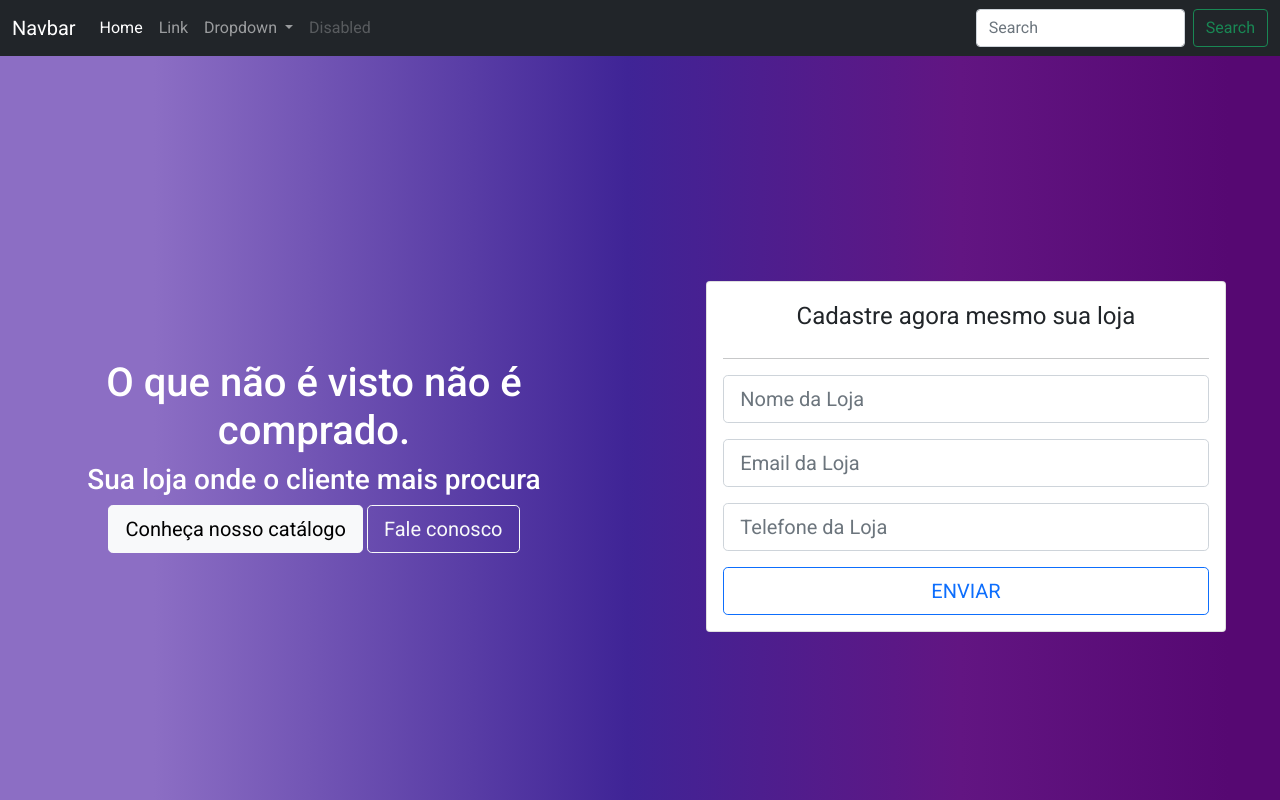
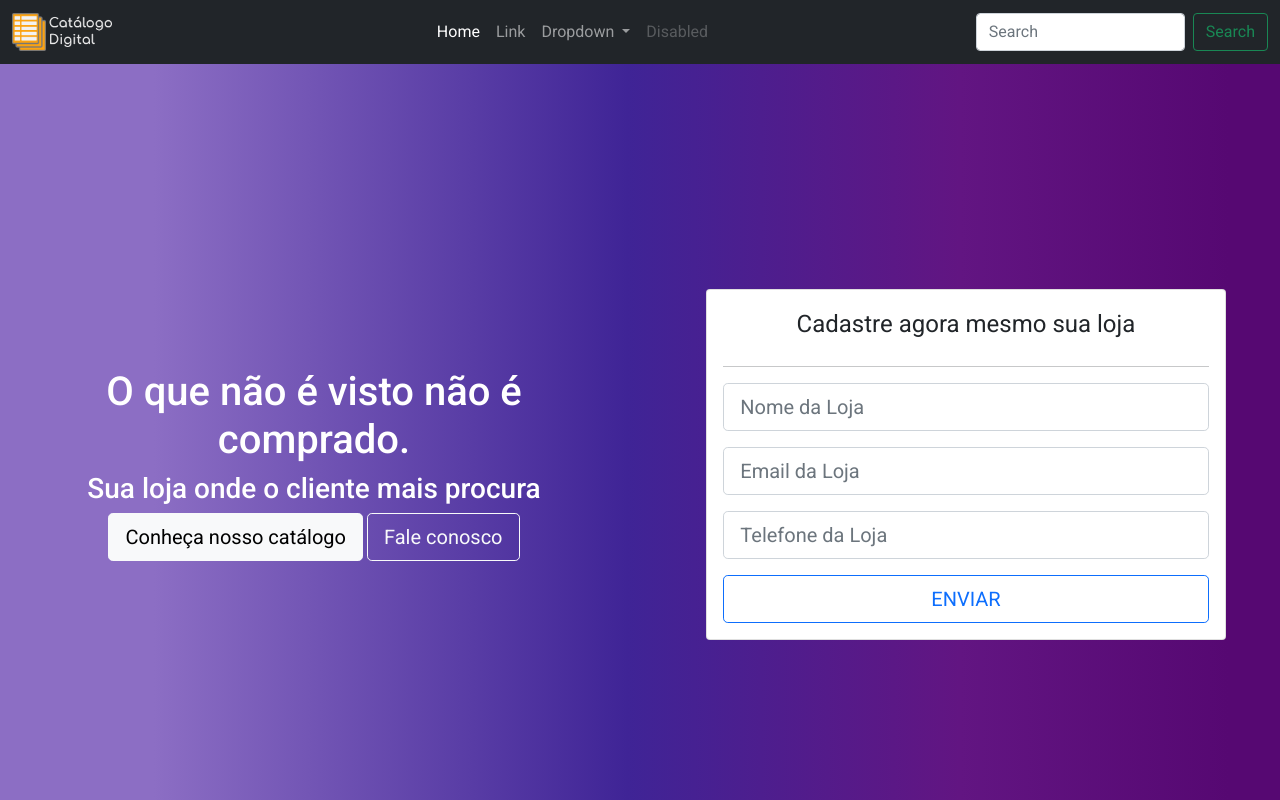
Before and after one commit to iwtrainingbr/catalogo-site, a plain HTML site: page index.html in a window 1280 px wide. Shown: the top 800 px of the page. Drawn offline with nearby package versions, Linux system fonts and the light colour scheme.

Commit message:
Alteirei a palvra Dashboard do Navbar e inseri a logo Catálogo Digital

```diff
--- a/index.html
+++ b/index.html
@@ -17,7 +17,7 @@
     <header>
       <nav class="navbar navbar-expand-lg navbar-dark bg-dark">
         <div class="container-fluid">
-          <a class="navbar-brand" href="#">Navbar</a>
+          <a class="navbar-brand" href="http://catalogo.jacquesgm.com.br/"><img src="img/catalogo-logo-white.png" title="Catalogo Digital" style="width: 25%"></a>
           <button class="navbar-toggler" type="button" data-bs-toggle="collapse" data-bs-target="#navbarSupportedContent" aria-controls="navbarSupportedContent" aria-expanded="false" aria-label="Toggle navigation">
             <span class="navbar-toggler-icon"></span>
           </button>
```
